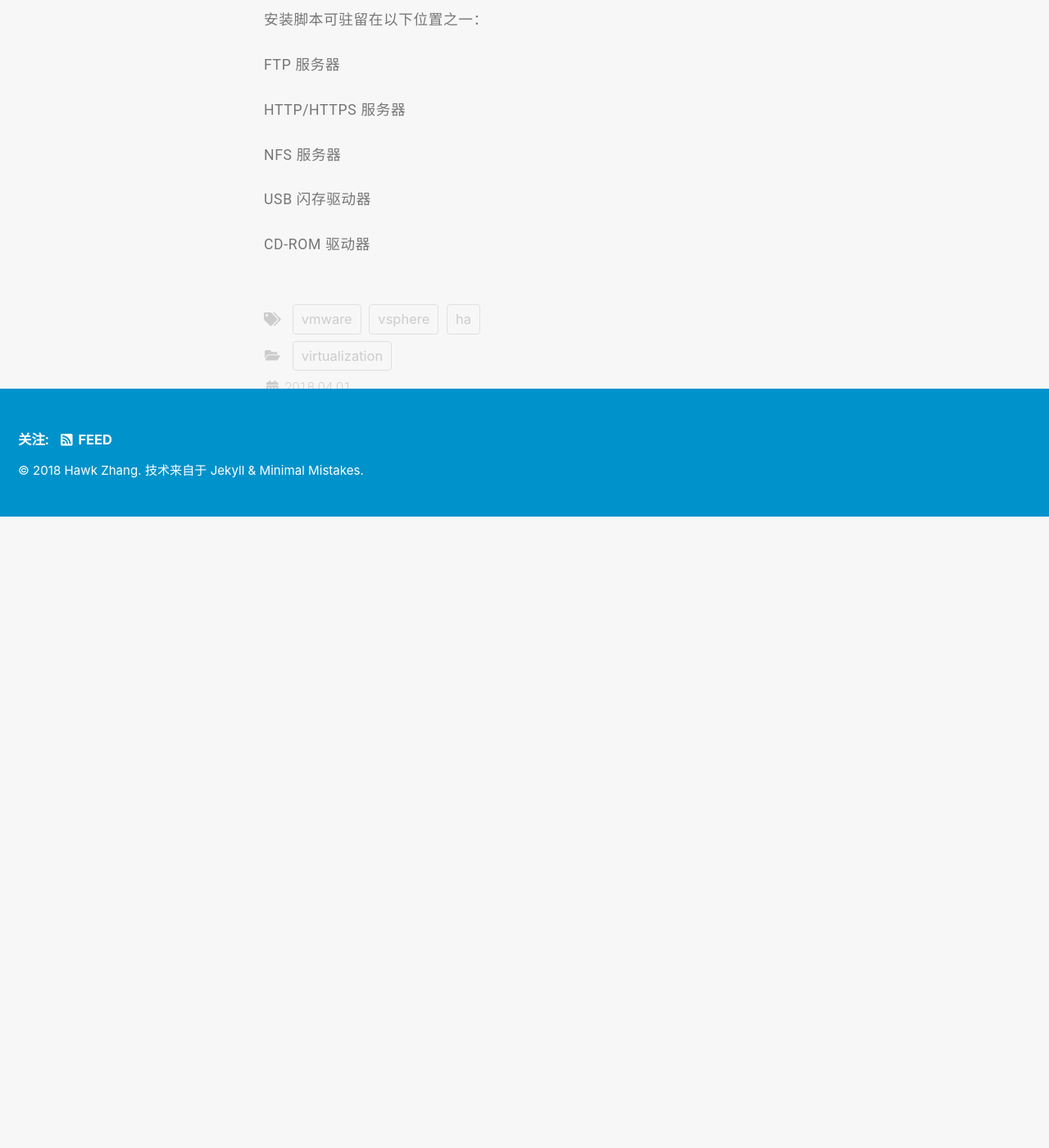
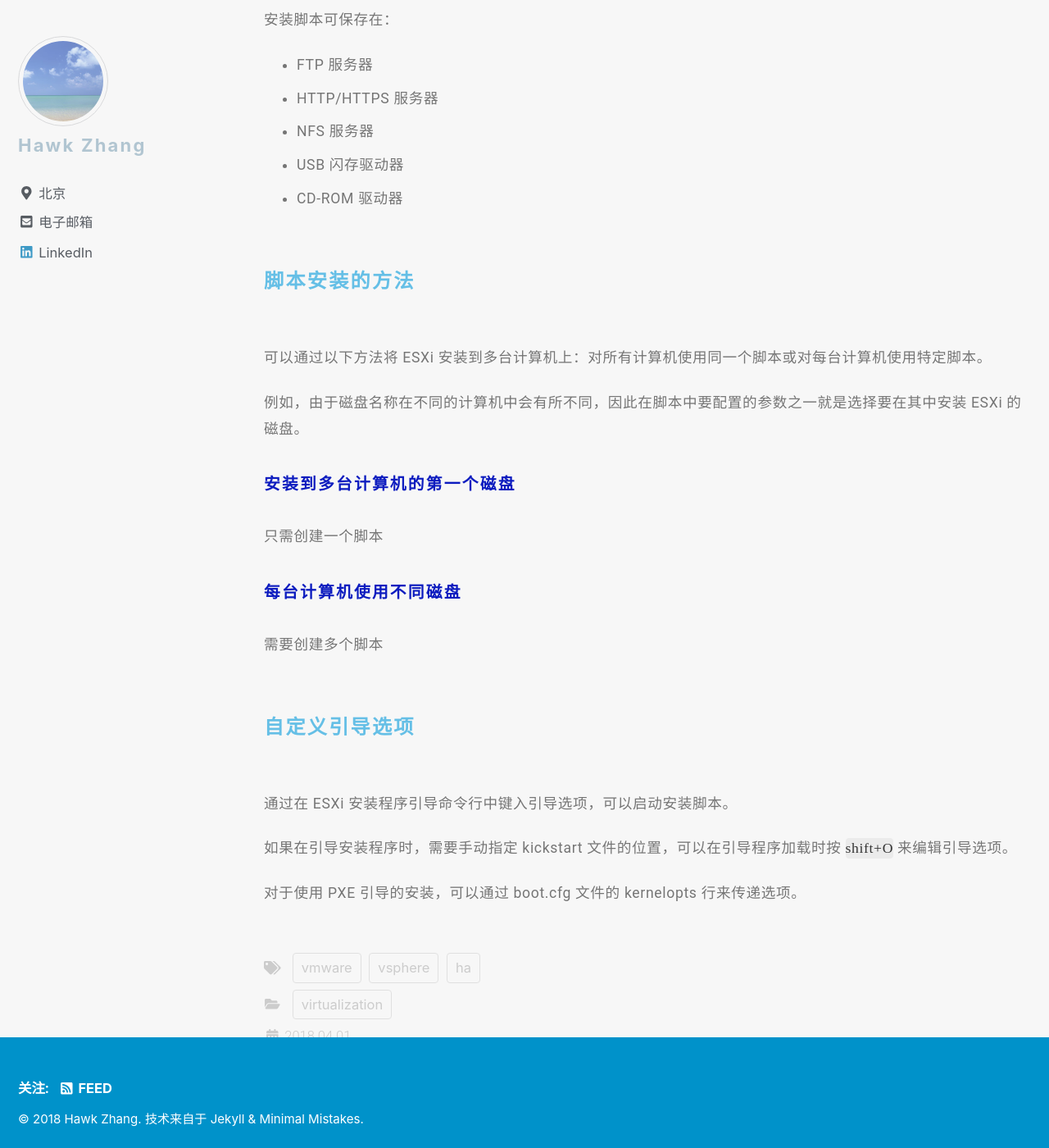
Before and after one commit to narru888/linotes_note, a Jekyll site: the page built from _posts/virtualizaion/2018-04-01-vsphere.setup.md, in a window 1280 px wide and 1400 px high, scrolled down 16242 px. Shown: the whole window at 82% size. Built offline with Jekyll 4.4.1, drawn with Linux system fonts in a browser that asks for light colours; nearby versions of some CDN libraries; a script that is not in the unit is left out; before the commit the page ends 16872 px from its top, so only the background shows below that.

Commit message:
update on 2018-11-28 16:23:01 CST

```diff
--- a/_posts/virtualizaion/2018-04-01-vsphere.setup.md
+++ b/_posts/virtualizaion/2018-04-01-vsphere.setup.md
@@ -549,14 +549,38 @@ ESXi 安装需要的信息
 
 对于脚本式安装，必须使用支持的命令创建脚本。可以编辑脚本，以更改每台主机独有的设置。
 
-安装脚本可驻留在以下位置之一：
+安装脚本可保存在：
 
-FTP 服务器
+* FTP 服务器
+* HTTP/HTTPS 服务器
+* NFS 服务器
+* USB 闪存驱动器
+* CD-ROM 驱动器
 
-HTTP/HTTPS 服务器
 
-NFS 服务器
 
-USB 闪存驱动器
 
-CD-ROM 驱动器
+#### 脚本安装的方法
+
+可以通过以下方法将 ESXi 安装到多台计算机上：对所有计算机使用同一个脚本或对每台计算机使用特定脚本。
+
+例如，由于磁盘名称在不同的计算机中会有所不同，因此在脚本中要配置的参数之一就是选择要在其中安装 ESXi 的磁盘。
+
+##### 安装到多台计算机的第一个磁盘
+
+只需创建一个脚本
+
+##### 每台计算机使用不同磁盘
+
+需要创建多个脚本
+
+
+
+
+#### 自定义引导选项
+
+通过在 ESXi 安装程序引导命令行中键入引导选项，可以启动安装脚本。
+
+如果在引导安装程序时，需要手动指定 kickstart 文件的位置，可以在引导程序加载时按 `shift+O` 来编辑引导选项。
+
+对于使用 PXE 引导的安装，可以通过 boot.cfg 文件的 kernelopts 行来传递选项。
```
